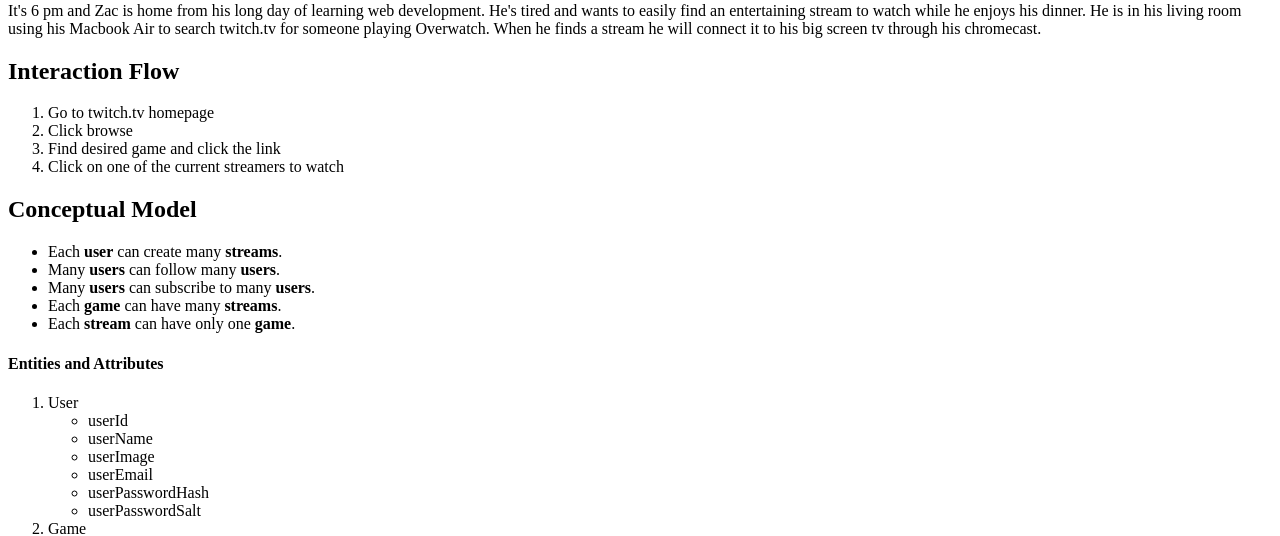
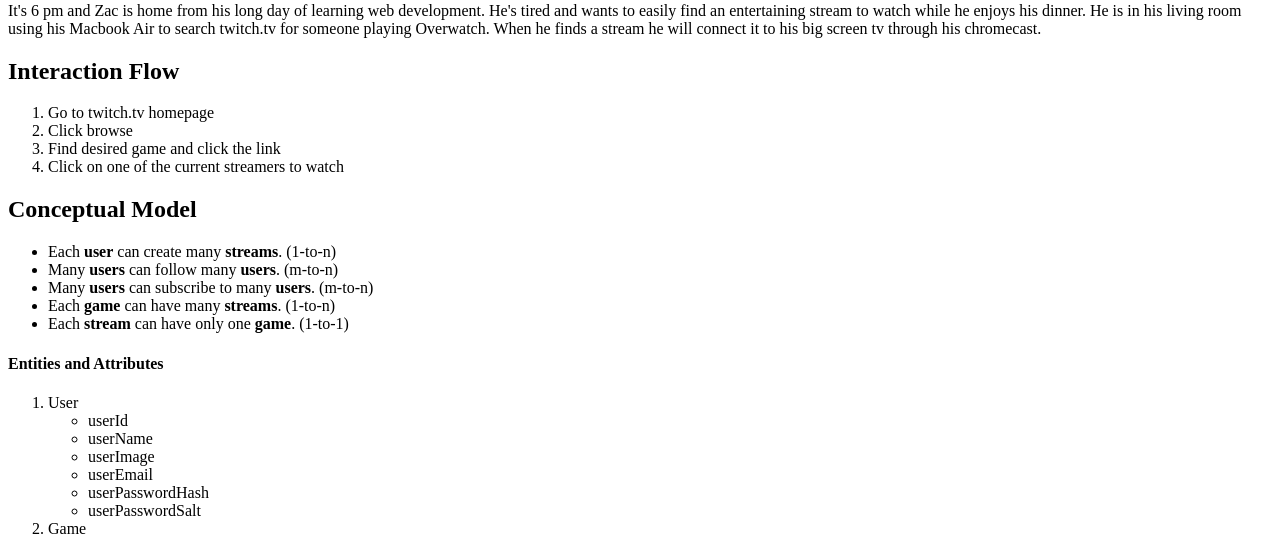
Before and after one commit to zlaudick/twitch-stream, a PHP site: page / in a window 1280 px wide. Shown: the part 288-824 px from the top of the page. Run offline with PHP 8.4, Linux system fonts and the light colour scheme.

Commit message:
added relationship descriptions to conceptual model

```diff
--- a/index.php
+++ b/index.php
@@ -21,11 +21,11 @@
 			</ol>
 		<h2>Conceptual Model</h2>
 			<ul>
-				<li>Each <strong>user</strong> can create many <strong>streams</strong>.</li>
-				<li>Many <strong>users</strong> can follow many <strong>users</strong>.</li>
-				<li>Many <strong>users</strong> can subscribe to many <strong>users</strong>.</li>
-				<li>Each <strong>game</strong> can have many <strong>streams</strong>.</li>
-				<li>Each <strong>stream</strong> can have only one <strong>game</strong>.</li>
+				<li>Each <strong>user</strong> can create many <strong>streams</strong>. (1-to-n)</li>
+				<li>Many <strong>users</strong> can follow many <strong>users</strong>. (m-to-n)</li>
+				<li>Many <strong>users</strong> can subscribe to many <strong>users</strong>. (m-to-n)</li>
+				<li>Each <strong>game</strong> can have many <strong>streams</strong>. (1-to-n)</li>
+				<li>Each <strong>stream</strong> can have only one <strong>game</strong>. (1-to-1)</li>
 			</ul>
 		<h4>Entities and Attributes</h4>
 			<ol>
```
